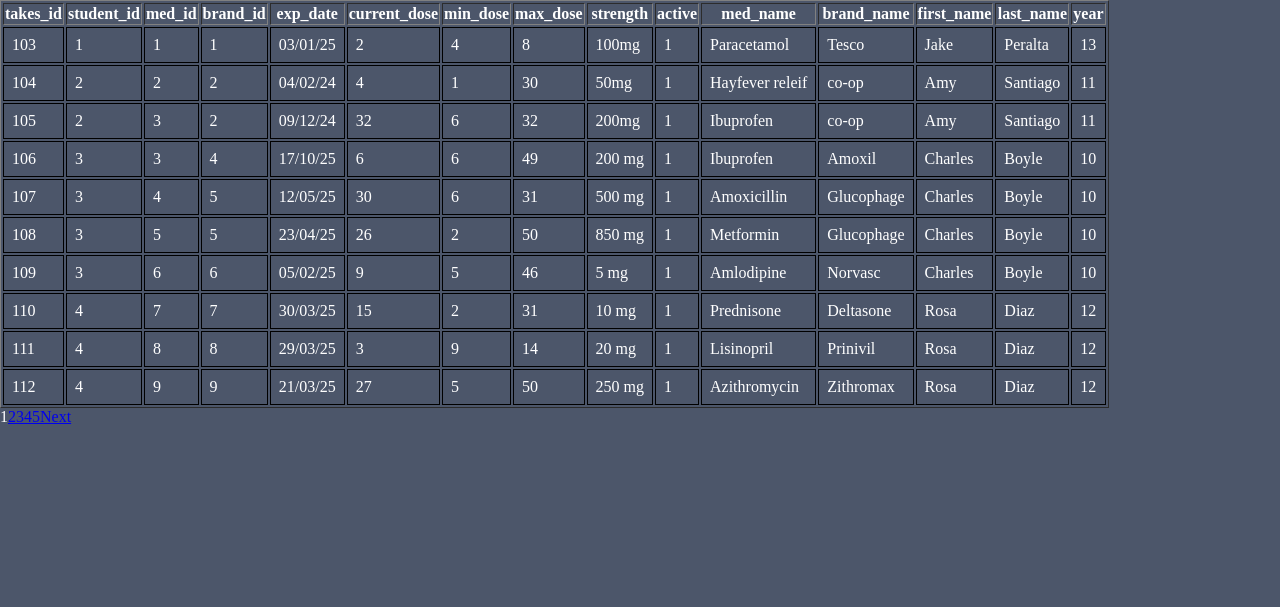
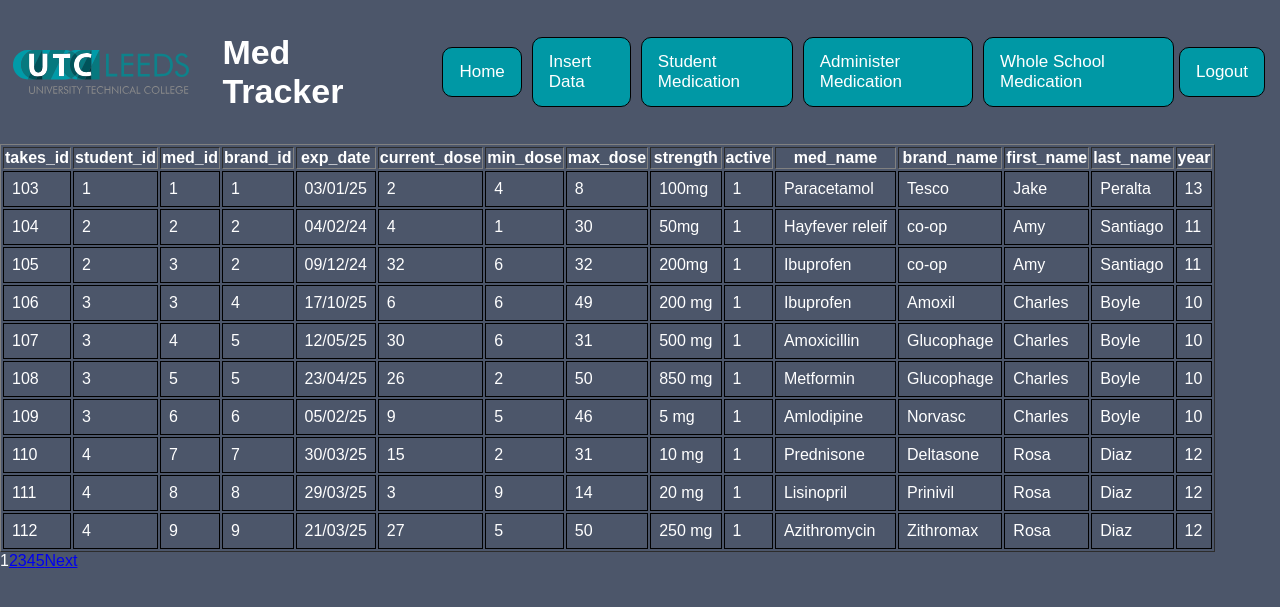
Before and after one commit to utcl-mts/website, a PHP site: page /bigtable/bigtable.php in a window 1280 px wide. Shown: the top 607 px of the page. Run offline with PHP 8.4, Linux system fonts and the light colour scheme; data comes from the database, SQL or seed files in the repository.

Commit message:
updated: navbar

```diff
--- a/bigtable/bigtable.php
+++ b/bigtable/bigtable.php
@@ -1,3 +1,19 @@
+<link rel="stylesheet" href="../style.css">
+<body>
+<div class="container">
+    <div class="navbar">
+        <img id="logo" src="../assets/UTCLeeds.svg" alt="UTC Leeds">
+        <h1 id="med_tracker">Med Tracker</h1>
+        <ul>
+            <li><a href="../dashboard/dashboard.php">Home</a></li>
+            <li><a href="../insert_data/insert_data.php">Insert Data</a></li>
+            <li><a href="../bigtable/bigtable.php">Student Medication</a></li>
+            <li><a href="../administer/administer.html">Administer Medication</a></li>
+            <li><a href="../whole_school/whole_school.php">Whole School Medication</a></li>
+            <li class="logout"><a>Logout</a></li>
+        </ul>
+    </div>
+
 <?php
 
 // Include the database connection file
@@ -108,4 +124,3 @@ try {
     die("Database error: " . $e->getMessage());
 }
 ?>
-<link rel="stylesheet" href="../style.css">
--- a/style.css
+++ b/style.css
@@ -32,7 +32,7 @@ body {
     margin-top: 0;
     box-sizing: border-box;
     overflow: hidden;
-    border: 1px solid black;
+    /* border: 1px solid black; */
     font-size: 17px;
 }
 
```
Also changed, not shown: dashboard/dashboard.php (+6 -3 lines), audit-log/audit-log.html (deleted).
